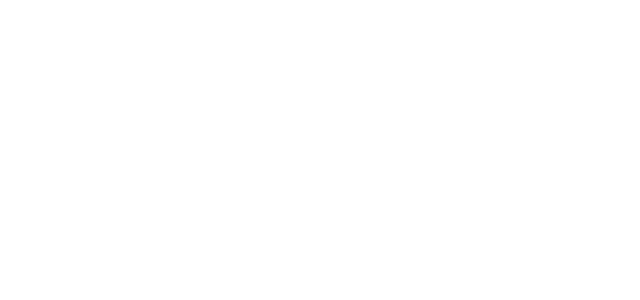
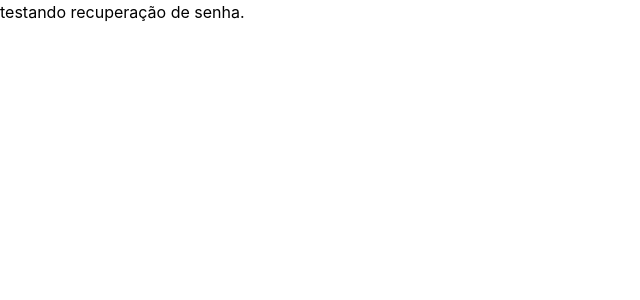
Before and after one commit to fernandasfarias/taskFlow-frontEnd, a React (Vite) app: page /recuperar-senha in a window 1280 px wide. Before the commit this address had no page. Shown: the top 300 px of the page, without its empty margins (0-640 px from the left). Built offline with nearby package versions, Linux system fonts and the light colour scheme.

Commit message:
feat: criar a rota do recuperar-senha, e colocar na tela de login, ciando o arquivo para recuperar a senha

```diff
--- a/src/App.jsx
+++ b/src/App.jsx
@@ -1,12 +1,12 @@
-import React from 'react';
-import { Routes, Route } from 'react-router-dom';
+import { Route, Routes } from 'react-router-dom';
 
+import DashBoardPage from './features/dashboard/DashBoardPage';
 import Autenticacao from './pages/Autenticacao/index';
-import DashBoardPage from './features/dashboard/DashBoardPage';
 
 import Certificacoes from "./pages/onboarding/certificacoes/Certificacoes";
 import Empresa from "./pages/onboarding/empresa/Empresa";
 import Especialidades from "./pages/onboarding/especialidades/Especialidades";
+import RecuperarSenha from "./pages/recuperarSenha/RecuperarSenha";
 
 export default function App() {
   return (
@@ -14,6 +14,7 @@
 
       <Route path="/" element={<Autenticacao />} />
       <Route path="/dashboard" element={<DashBoardPage />} />
+      <Route path="/recuperar-senha" element={<RecuperarSenha />} />
 
       {/* onboarding */}
       <Route path="/onboarding/certificacoes" element={<Certificacoes />}></Route>
--- a/src/pages/Autenticacao/index.tsx
+++ b/src/pages/Autenticacao/index.tsx
@@ -2,6 +2,7 @@
 import { motion, AnimatePresence } from "framer-motion";
 import { useForm } from "react-hook-form";
 import toast, { Toaster } from "react-hot-toast";
+import { Link } from 'react-router-dom';
 
 import { useNavigate } from "react-router-dom";
 import { login } from "../../services/authService";
@@ -144,9 +145,11 @@
         <Input placeholder="Sua senha" type="password" name="senha" register={register} errors={errors} />
 
         <div className="flex justify-end w-full">
-          <a href="#" className="text-sm text-[#98928A] hover:text-[#A78BFA] transition-colors mt-1">
+          <Link
+            to="/recuperar-senha" className="text-sm text-[#98928A] hover:text-[#A78BFA] transition-colors mt-1"
+          >
             Esqueci minha senha
-          </a>
+          </Link>
         </div>
 
         <button
--- /dev/null
+++ b/src/pages/recuperarSenha/RecuperarSenha.tsx
@@ -0,0 +1,5 @@
+export default function RecuperarSenha(){
+    return(
+        <div>testando recuperação de senha.</div>
+    )
+}
```
